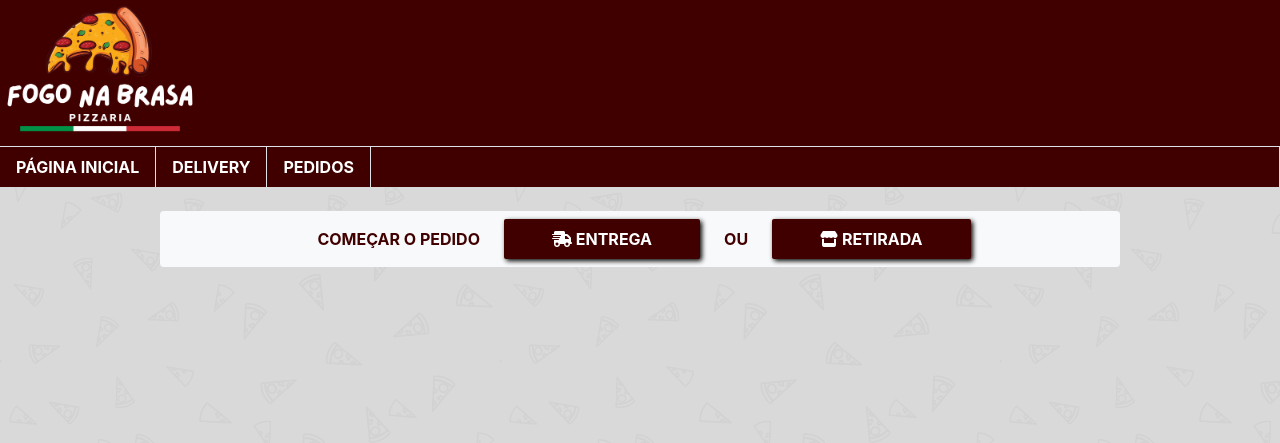
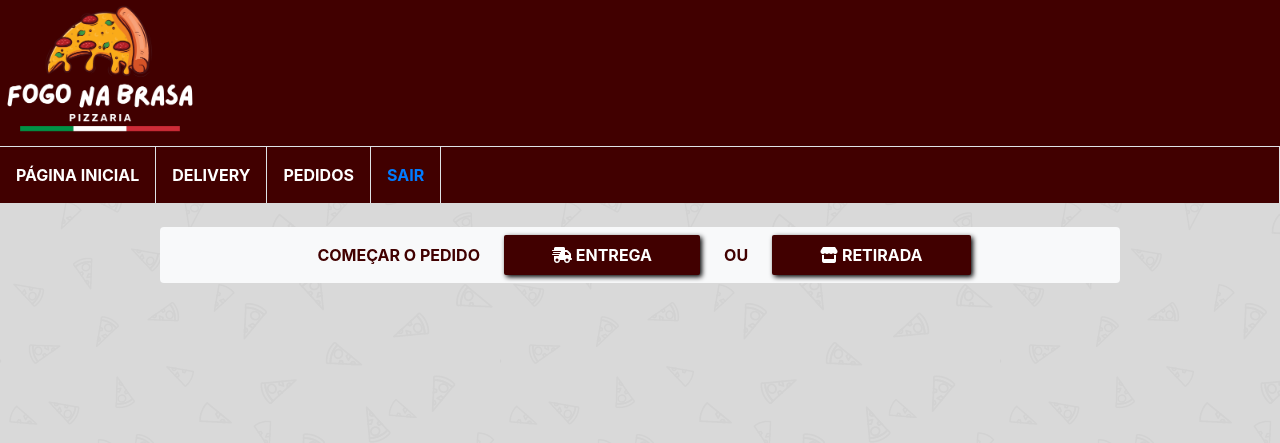
Before and after one commit to MaxNstk/pizzaria_fogo_brasa, a Django app: template templates/customer_home.html in a window 1280 px wide. Shown: the top 443 px of the page. Run offline with Django 4.2, Linux system fonts and the light colour scheme; the template is opened without the code that fills it, so the values that code supplies are empty; some libraries are stand-ins or nearby versions; some web fonts are replaced.

Commit message:
Auto stash before merge of "development" and "origin/development"

```diff
--- a/pizzaria_fogo_brasa/settings.py
+++ b/pizzaria_fogo_brasa/settings.py
@@ -13,6 +13,8 @@ https://docs.djangoproject.com/en/4.1/ref/settings/
 from pathlib import Path
 from decouple import config
 import os
+
+from django.urls import reverse_lazy
 
 # Build paths inside the project like this: BASE_DIR / 'subdir'.
 BASE_DIR = Path(__file__).resolve().parent.parent
@@ -143,3 +145,5 @@ EMAIL_HOST_USER = config('EMAIL_ADDRESS')
 EMAIL_HOST_PASSWORD = config('EMAIL_PASSWORD')
 DEFAULT_FROM_EMAIL = EMAIL_HOST_USER
 SERVER_EMAIL = EMAIL_HOST_USER
+
+LOGIN_URL=reverse_lazy('login')
--- a/pizzaria_fogo_brasa/urls.py
+++ b/pizzaria_fogo_brasa/urls.py
@@ -14,8 +14,8 @@ Including another URLconf
     2. Add a URL to urlpatterns:  path('blog/', include('blog.urls'))
 """
 from django.contrib import admin
-from django.urls import path
-from django.contrib.auth.views import *
+from django.urls import include, path
+from django.contrib.auth.views import LoginView, LogoutView, PasswordResetView, PasswordResetDoneView, PasswordResetConfirmView, PasswordResetCompleteView
 from core.views.home_view import HomeView
 from core.views.admin_view import AdminView
 from django.contrib.auth.decorators import login_required
@@ -23,24 +23,26 @@ from django.contrib.auth.decorators import login_required
 from core.views.register_view import RegisterView
 
 urlpatterns = [
-    path('logout/', LogoutView.as_view()),
-    path('login/', LoginView.as_view()),
+
+    # public views
     path('register/', RegisterView.as_view(), name='user_register'),
     path('', login_required(HomeView.as_view()), name='home'),
     path('adm/', login_required(AdminView.as_view()), name='admin'),
 
     path('admin/', admin.site.urls),
+    path('login/', LoginView.as_view(), name='login'),
+    path('logout/', LogoutView.as_view(next_page='login'), name='logout'),
     path('password_reset/', PasswordResetView.as_view(), name='password_reset'),
-
     # path('password_change/<str:model>/<int:pk>/', PasswordChangeView.as_view(),
     #      name='admin_password_change'),
-
     path('password/reset/success/',
          PasswordResetDoneView.as_view(),name='password_reset_done'),
-
     path('reset/<str:uidb64>/<str:token>/',
          PasswordResetConfirmView.as_view(),name='password_reset_confirm'),
-
     path('reset/done/', PasswordResetCompleteView.as_view(),
          name='password_reset_complete'),
+
+    # login required views
+
+    path('', login_required(HomeView.as_view()), name='home'),
 ]
--- a/templates/customer_home.html
+++ b/templates/customer_home.html
@@ -19,9 +19,10 @@
             <img src="../static/img/logo_home.png" width="200px" draggable="false">
         </div>
         <div class="d-flex flex-row bd-highlight mb-3 border border-bottom-0 border-left-0">
-            <a class="bd-highlight font-weight-bold border-right py-2 px-3">PÁGINA INICIAL</a>
-            <a class="bd-highlight font-weight-bold border-right py-2 px-3">DELIVERY</a>
-            <a class="bd-highlight font-weight-bold border-right py-2 px-3">PEDIDOS</a>
+            <a class="bd-highlight font-weight-bold border-right p-3">PÁGINA INICIAL</a>
+            <a class="bd-highlight font-weight-bold border-right p-3">DELIVERY</a>
+            <a class="bd-highlight font-weight-bold border-right p-3">PEDIDOS</a>
+            <a href="{% url 'logout' %}" class="bd-highlight font-weight-bold border-right p-3">SAIR</a>
           </div>
     </header>
 
```
Also changed, not shown: core/views/auth/logout_view.py (added, +10 -0 lines), core/views/home_view.py (+3 -4 lines), templates/registration/login.html (renamed from templates/login.html).
